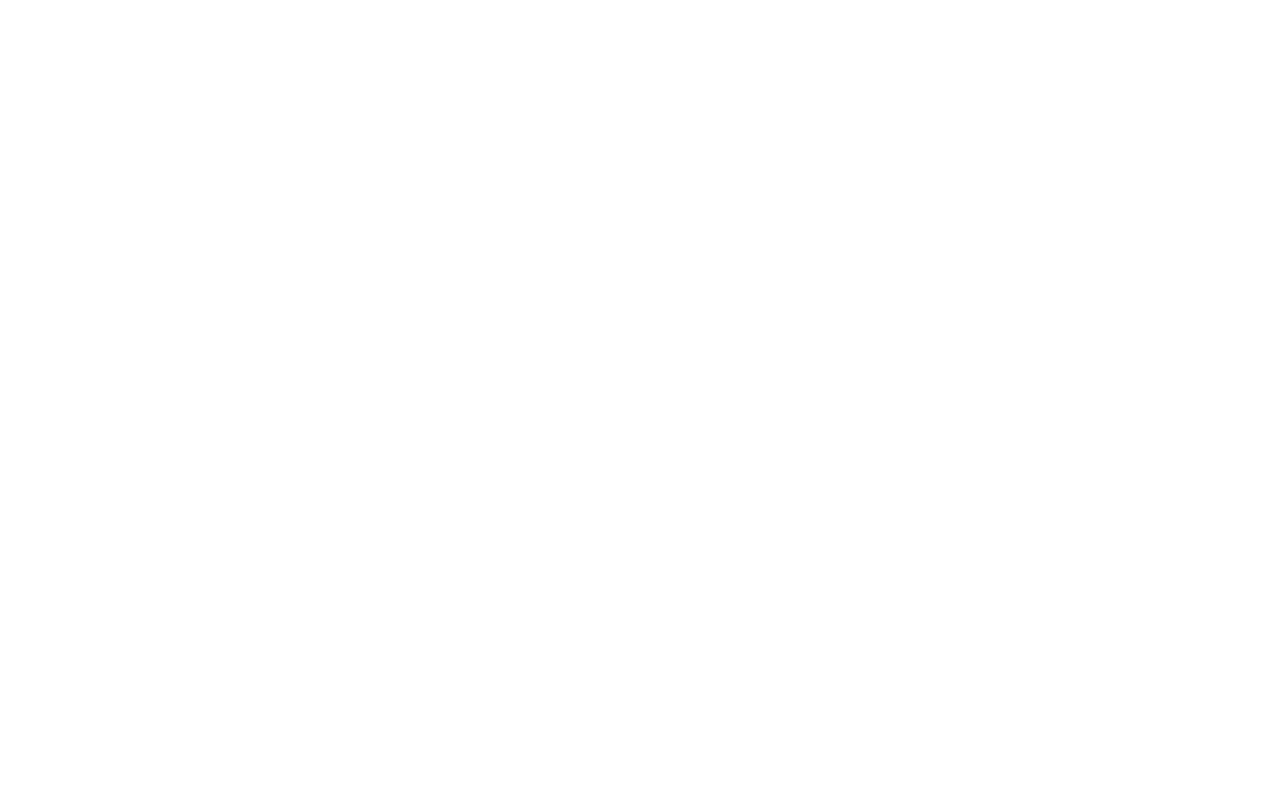
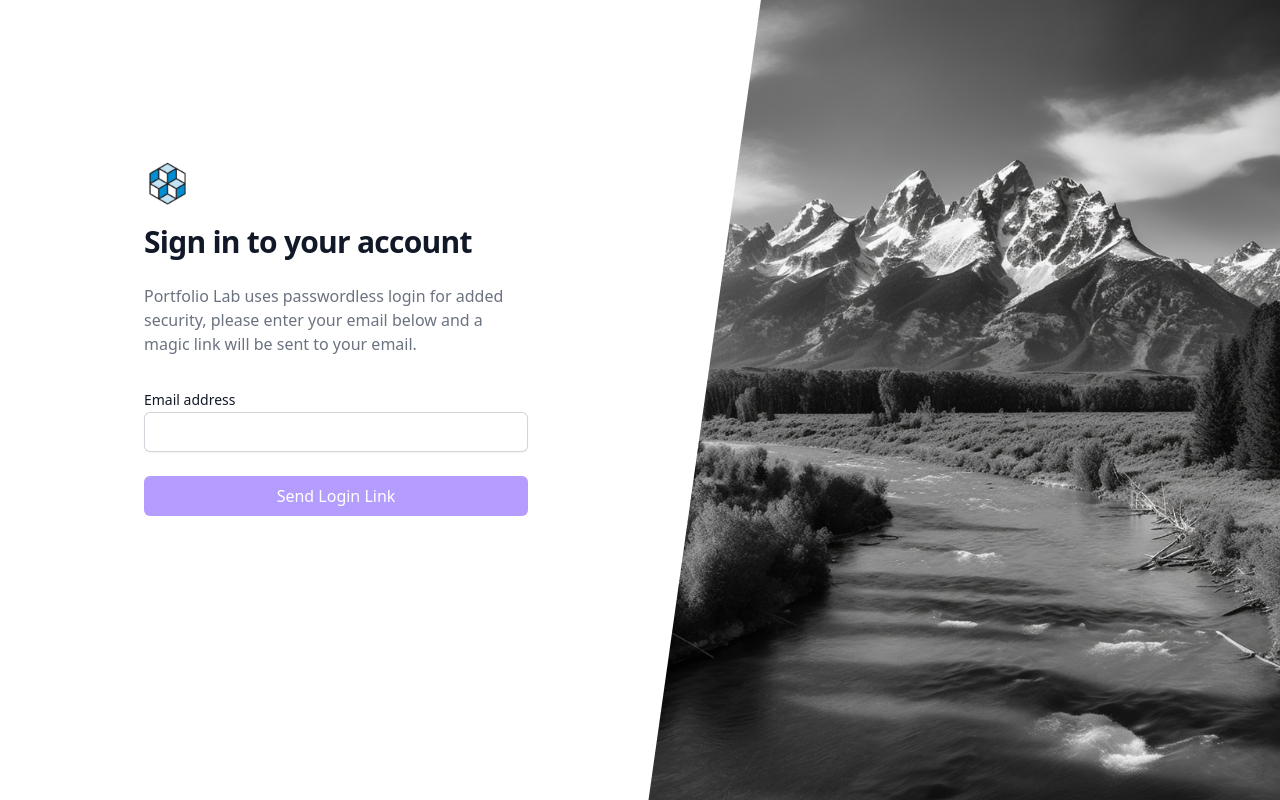
Before and after one commit to asieke/portfolio-labs, a SvelteKit app: page /login in a window 1280 px wide. Before the commit this address had no page. Built offline with nearby package versions, Linux system fonts and the light colour scheme.

Commit message:
added auth routes

```diff
--- /dev/null
+++ b/src/routes/(auth)/+layout.svelte
@@ -0,0 +1,5 @@
+<script lang="ts">
+	import '$styles/app.css';
+</script>
+
+<slot />
--- /dev/null
+++ b/src/routes/(auth)/login/+page.svelte
@@ -0,0 +1,92 @@
+<script lang="ts">
+	import Confirm from './Confirm.svelte';
+	let email = '';
+	let submitted = false;
+
+	let timer = 5;
+
+	const submitEmail = async () => {
+		submitted = true;
+
+		//set a timer for 30 seconds and clear the interval when timer = 0
+		const interval = setInterval(() => {
+			timer--;
+			if (timer === 0) {
+				clearInterval(interval);
+			}
+		}, 1000);
+	};
+
+	const reset = () => {
+		submitted = false;
+		email = '';
+		timer = 30;
+	};
+</script>
+
+<div class="grid grid-cols-1 md:grid-cols-[58%_42%] lg:grid-cols-2 h-full overflow-hidden">
+	<div class="pt-[25%] bg-white z-20 p-8 sm:pl-16">
+		<div class="w-80 sm:w-96 mx-auto">
+			<img class="h-12 w-auto" src="/logo.png" alt="Your Company" />
+			{#if submitted}
+				<h2>Please Check Your Email</h2>
+				<p class="text-gray-500 mb-8">
+					Magic Link sent to {email}. Please wait 30s for the email to arrive.
+				</p>
+				{#if timer > 0}
+					<p class="m4-4 leadering-7">
+						Please wait {timer} seconds to try again
+					</p>{/if}
+				{#if timer === 0}
+					<button on:click={reset} class="mt-4 text-sm text-primary-600">← Try Again</button>
+				{/if}
+			{:else}
+				<form on:submit|preventDefault={submitEmail}>
+					<h2>Sign in to your account</h2>
+					<p class="text-gray-500 mb-8">
+						Portfolio Lab uses passwordless login for added security, please enter your email below
+						and a magic link will be sent to your email.
+					</p>
+					<label for="email" class="block text-sm font-medium leading-6 text-gray-900"
+						>Email address</label
+					>
+
+					<input
+						bind:value={email}
+						id="email"
+						name="email"
+						type="email"
+						autocomplete="off"
+						required
+						class="w-full px-3 py-2 rounded-md border-0 shadow-sm ring-1 ring-inset ring-gray-300 placeholder:text-gray-400 focus:ring-2 focus:ring-inset focus:ring-indigo-600"
+					/>
+
+					<input
+						type="submit"
+						value="Send Login Link"
+						class="w-full mt-6 bg-primary-300 text-white rounded-md py-2"
+					/>
+				</form>
+			{/if}
+		</div>
+	</div>
+	<div class="hidden md:block relative">
+		<img class="object-cover h-full" src="/images/errorbg.png" alt="" />
+		<div class="pane" />
+	</div>
+</div>
+
+<style>
+	.pane {
+		@apply bg-white absolute w-36 -bottom-24 -top-24 -left-20;
+		transform: rotate(8deg);
+	}
+
+	input[type='submit']:hover {
+		@apply bg-primary-400 cursor-pointer;
+	}
+
+	h2 {
+		@apply mt-4 mb-6 text-3xl font-bold tracking-tight text-gray-900;
+	}
+</style>
--- /dev/null
+++ b/src/routes/(auth)/login/Confirm.svelte
@@ -0,0 +1,12 @@
+<script lang="ts">
+	export let email: string;
+</script>
+
+<div class="w-full text-center flex flex-col justify-center items-center">
+	<h1 class="text-xl font-semibold">Please check your email</h1>
+	<!-- <div class="wiggle h-8 w-8 mt-4">
+    <Email class="h-8 w-8" />
+  </div> -->
+	<p class="mt-4 leading-7">We are sending a Magic Link to {email}</p>
+	<a href="/login" class="mt-4 text-sm text-primary-600 hover:underline">← Back to login</a>
+</div>
--- a/src/routes/(marketing)/components/Header.svelte
+++ b/src/routes/(marketing)/components/Header.svelte
@@ -23,7 +23,7 @@
 			<a href="/faq">FAQ</a>
 		</div>
 		<div class="top-links hidden sm:flex">
-			<a href="/">Log in <span aria-hidden="true">&rarr;</span></a>
+			<a href="/login">Log in <span aria-hidden="true">&rarr;</span></a>
 		</div>
 		<MenuMobile />
 	</nav>
--- a/src/styles/app.css
+++ b/src/styles/app.css
@@ -38,10 +38,14 @@
 ***************************************/
 html {
 	@apply h-full;
+	margin: 0px;
+	padding: 0px;
 }
 
 body {
 	@apply h-full bg-slate-100 dark:bg-slate-700;
+	margin: 0px;
+	padding: 0px;
 }
 
 h3 {
@@ -50,15 +54,6 @@
 
 p {
 	@apply text-gray-700 dark:text-gray-300;
-}
-
-form input[type='text'],
-form input[type='email'],
-form textarea,
-form select,
-form button {
-	@apply bg-slate-100 dark:bg-slate-700;
-	@apply px-2 py-1 focus:ring-1 focus:ring-offset-primary-300 ring-1 ring-slate-400;
 }
 
 span,
```
Also changed, not shown: src/routes/(auth)/logout/+page.svelte (added).
